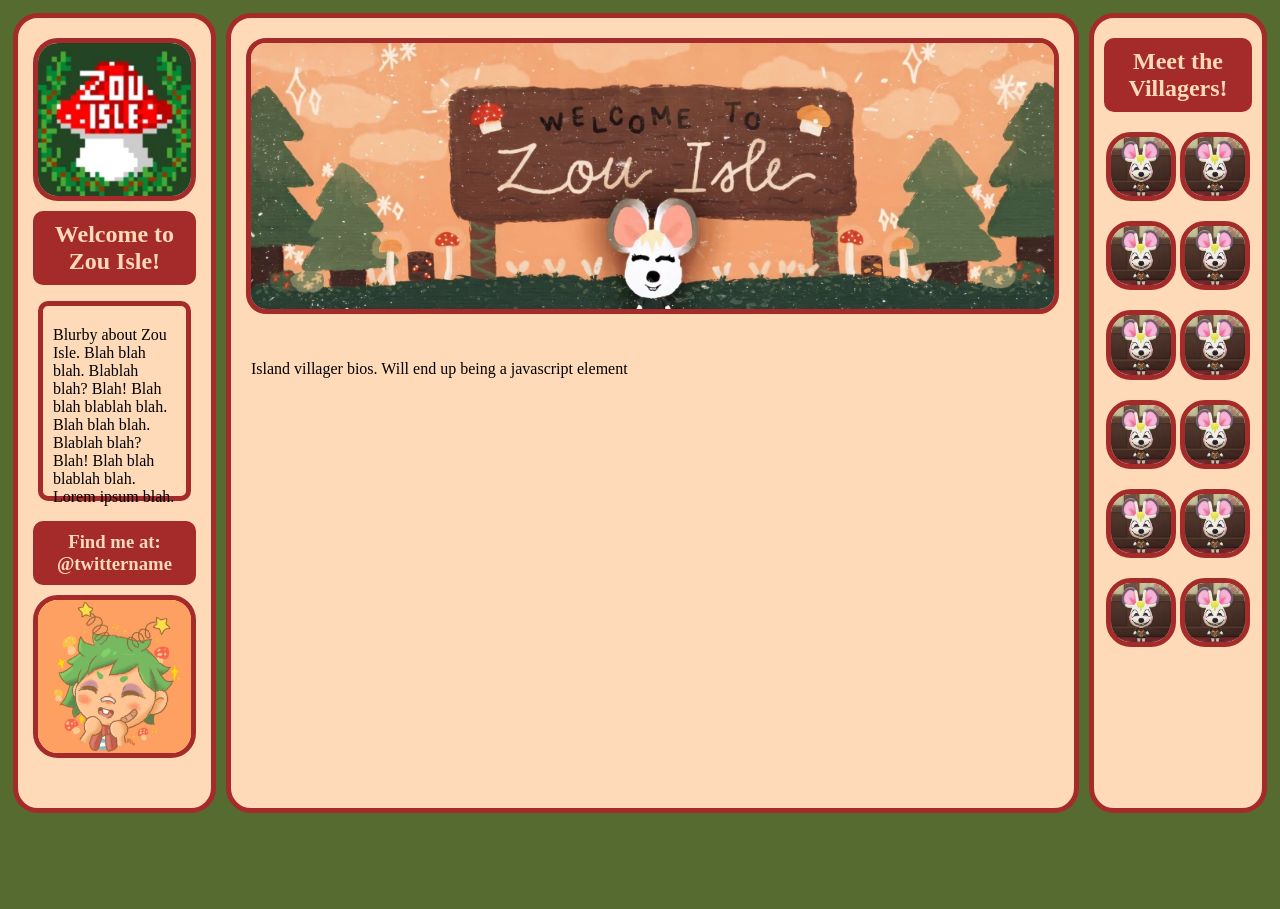
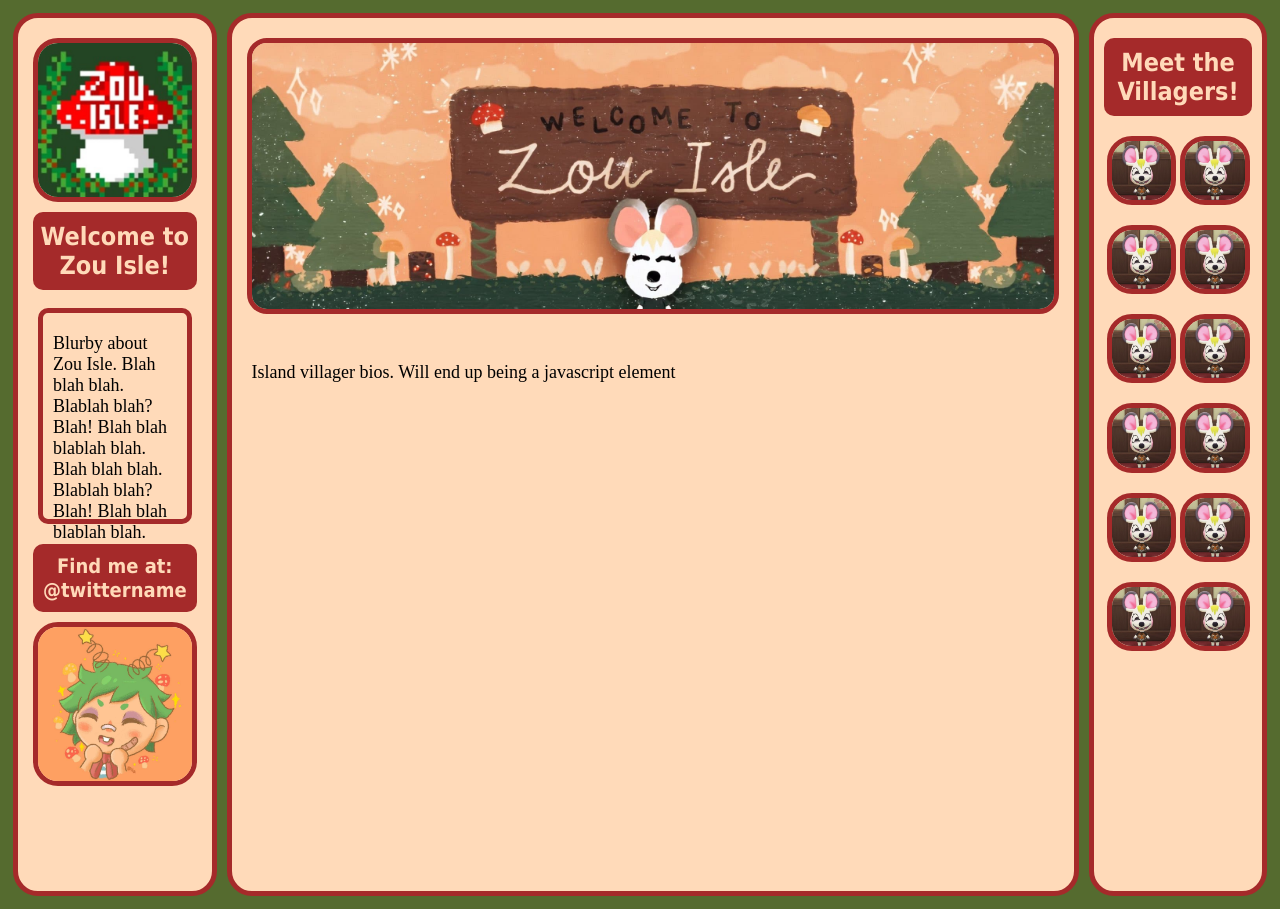
Before and after one commit to AarikStone/zou-isle-webpage, a plain HTML site: page index.html in a window 1280 px wide. Before the commit the page ends 826 px from the top, so only its background shows below. Drawn offline with Linux system fonts and the light colour scheme; files whose address does not match are found by name.

Commit message:
font tests

```diff
--- a/style.css
+++ b/style.css
@@ -5,11 +5,18 @@ body {
     flex-direction: row;
 }
 
+p {
+    font-size: 18px;
+    font-family: "tohoma";
+}
+
 img {
     border: 5px solid brown;
 }
 
 h2, h3 {
+    font-family: "tahoma";
+    font-size: 25px;
     text-align: center;
     background-color: brown;
     color: peachpuff;
@@ -22,6 +29,7 @@ h2, h3 {
 
 h3 {
     margin-bottom: 10px;
+    font-size: 20px;
 }
 
 .main {
```
